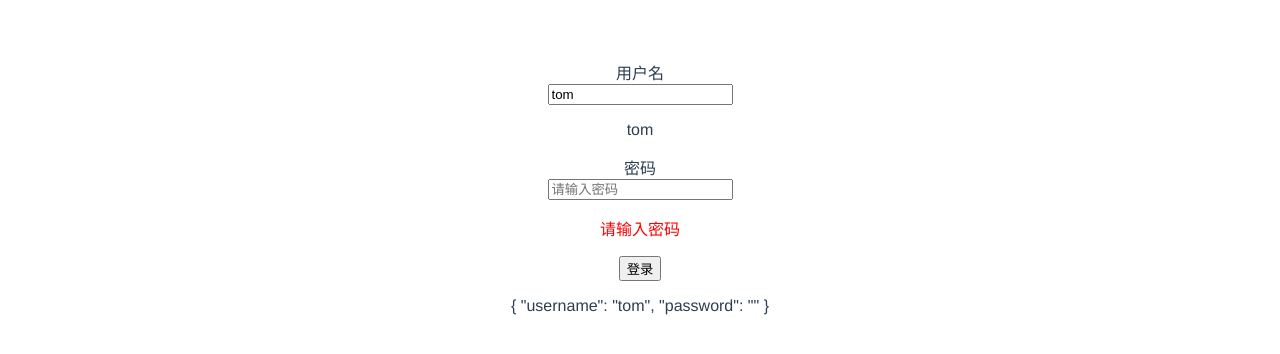
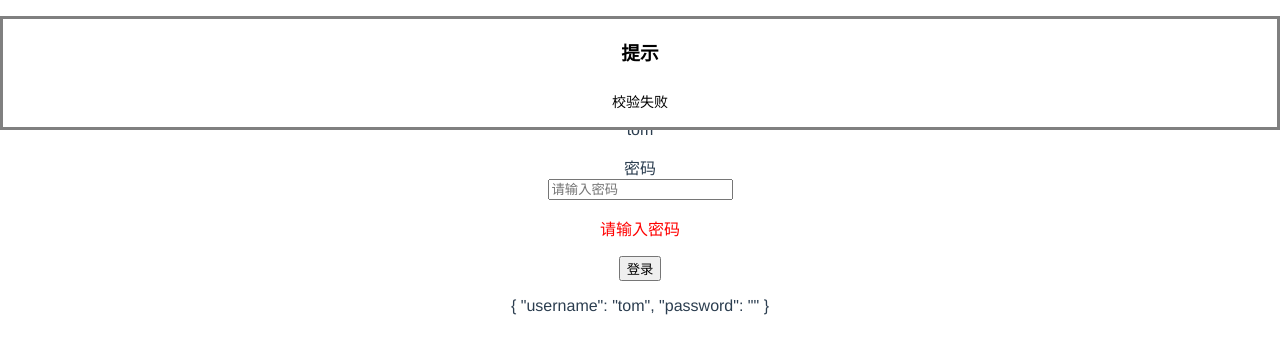
Before and after one commit to nbhaohao/vue-demos, a Vue app: page / in a window 1280 px wide. Both pictures are taken after a click on the button "登录". Shown: the top 354 px of the page. Built offline with nearby package versions, Linux system fonts and the light colour scheme.

Commit message:
feat:尝试使用 Vue.extend 动态挂载组件到 body 上

```diff
--- /dev/null
+++ b/src/components/Notice.vue
@@ -0,0 +1,67 @@
+<template>
+  <div class="box" v-if="isShow">
+    <h3>{{ title }}</h3>
+    <p class="box-content">{{ message }}</p>
+  </div>
+</template>
+
+<script>
+export default {
+  props: {
+    title: {
+      type: String,
+      default: ""
+    },
+    message: {
+      type: String,
+      default: ""
+    },
+    duration: {
+      type: Number,
+      default: 1000
+    }
+  },
+  data() {
+    return {
+      isShow: false
+    };
+  },
+  mounted() {
+    console.log("组件 mounted");
+  },
+  methods: {
+    show() {
+      this.isShow = true;
+      setTimeout(this.hide, this.duration);
+    },
+    hide() {
+      this.isShow = false;
+      // 清除自己
+      this.remove();
+    }
+  }
+};
+</script>
+
+<style>
+.box {
+  position: fixed;
+  width: 100%;
+  top: 16px;
+  left: 0;
+  text-align: center;
+  pointer-events: none;
+  background-color: #fff;
+  border: grey 3px solid;
+  box-sizing: border-box;
+}
+.box-content {
+  width: 200px;
+  margin: 10px auto;
+  font-size: 14px;
+  padding: 8px 16px;
+  background: #fff;
+  border-radius: 3px;
+  margin-bottom: 8px;
+}
+</style>
--- a/src/components/form/FormDemo.vue
+++ b/src/components/form/FormDemo.vue
@@ -23,6 +23,8 @@
 import KInput from "@/components/form/KInput.vue";
 import KFormItem from "@/components/form/KFormItem.vue";
 import KForm from "@/components/form/KForm.vue";
+import create from "@/utils/create";
+import Notice from "@/components/Notice";
 
 export default {
   data() {
@@ -45,11 +47,16 @@
   methods: {
     login() {
       this.$refs.loginForm.validate(isValid => {
-        if (isValid) {
-          console.log("request login");
-        } else {
-          alert("校验失败");
-        }
+        create(Notice, {
+          title: "提示",
+          message: isValid ? "请求登录" : "校验失败",
+          duration: 3000
+        }).show();
+        // if (isValid) {
+        //   console.log("request login");
+        // } else {
+        //   console.log("失败");
+        // }
       });
     }
   }
--- a/src/components/form/KForm.vue
+++ b/src/components/form/KForm.vue
@@ -21,7 +21,6 @@
   },
   methods: {
     validate(cb) {
-      console.log("123", this.$children);
       Promise.all(
         this.$children.filter(item => item.prop).map(item => item.validate())
       )
--- /dev/null
+++ b/src/utils/create.js
@@ -0,0 +1,32 @@
+import Vue from "vue";
+//
+// export default function create(component, props) {
+//   const vm = new Vue({
+//     render(createElement) {
+//       return createElement(component, { props });
+//     }
+//   }).$mount();
+//   document.body.appendChild(vm.$el);
+//   const rootComponent = vm.$children[0];
+//   rootComponent.remove = () => {
+//     document.body.removeChild(vm.$el);
+//     vm.$destroy();
+//   };
+//   return rootComponent;
+// }
+
+export default function create(component, props) {
+  const Component = Vue.extend(component);
+  console.log(props);
+  const vm = new Component();
+  for (const key in props) {
+    vm[key] = props[key];
+  }
+  vm.$mount();
+  document.body.appendChild(vm.$el);
+  vm.remove = () => {
+    document.body.removeChild(vm.$el);
+    vm.$destroy();
+  };
+  return vm;
+}
```
